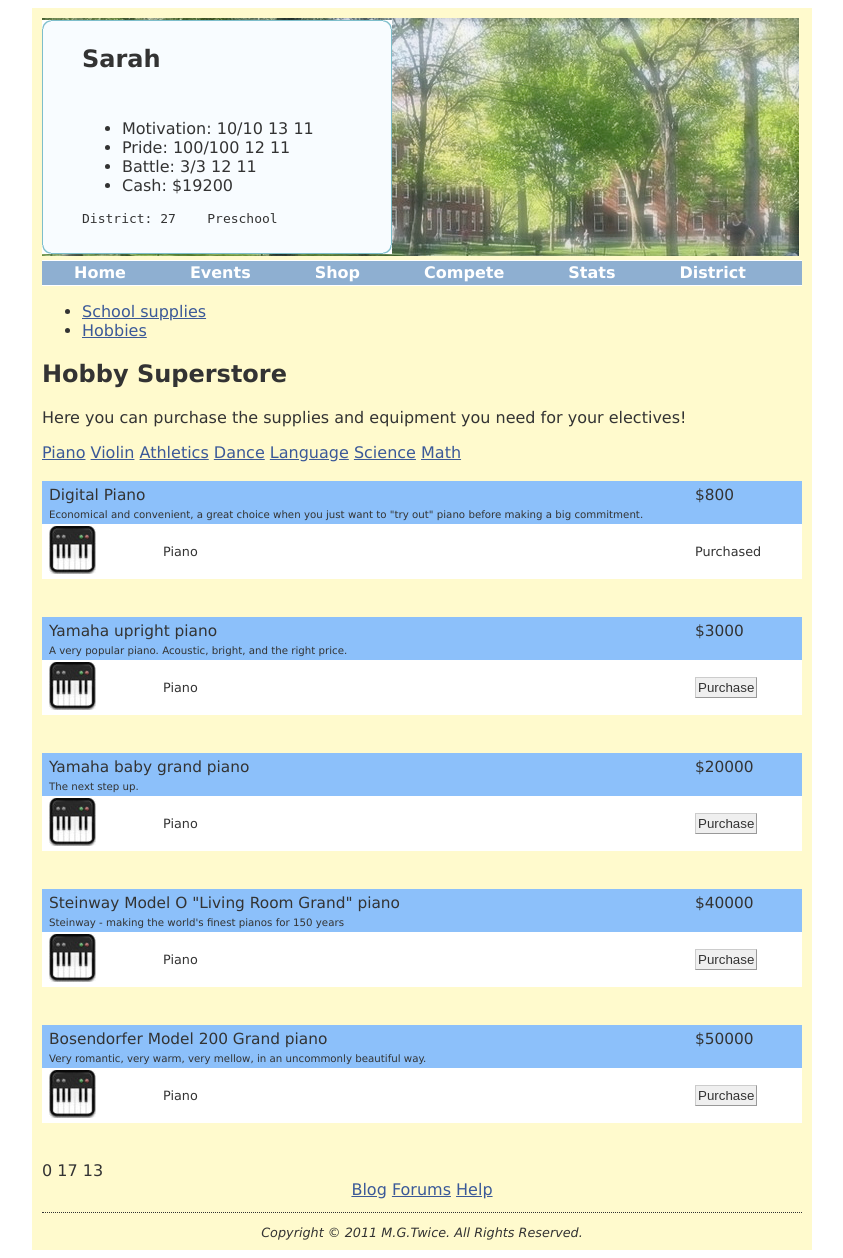
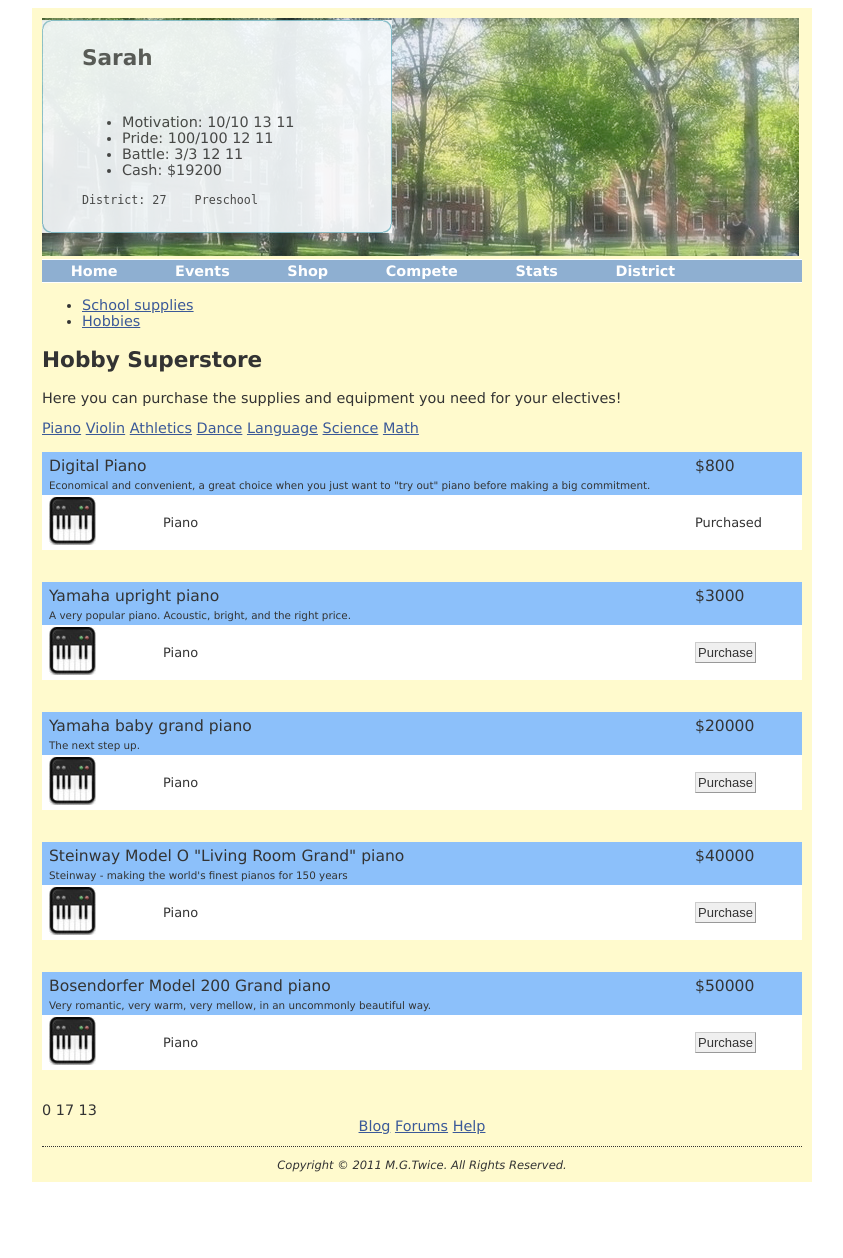
Before and after one commit to mekalika/Blue-Penguin, a PHP site: page /shop.php in a window 1280 px wide. Shown: the whole page, without its empty margins (218-1061 px from the left). After the commit the page ends 1182 px from the top, so only its background shows below. Run offline with PHP 8.4, Linux system fonts and the light colour scheme; a user stored in the database is signed in; data comes from the database, SQL or seed files in the repository; data that the repository does not hold is empty.

Commit message:
Cleaned up style.css according to Google CSS style guide. Also some minor style updates.

```diff
--- a/events.php
+++ b/events.php
@@ -178,7 +178,7 @@ function temp()
 <p>"Unlike your typical Western overscheduling soccer mom, the Chinese mother believes that...the only activities your children should be permitted to do are those in which they can eventually win a medal; and...that medal must be gold."<br><br>
 <a href="#piano">Piano</a> <a href="#violin">Violin</a> <a href="#athletics">Athletics</a> <a href="#dance">Dance</a> <a href="#language">Language</a> <a href="#science">Science</a> <a href="#math">Math</a>
 <div id='eventResult'></div>
-<div class="electivelist" id='eventList'>a</div>
+<div id='eventList'>a</div>
 $time
 <div id='info'>b</div>
 <div id='info1'>c</div>
--- a/header.php
+++ b/header.php
@@ -86,8 +86,8 @@
 <div class="topbar">
 <img src="images/harvard_logo.jpg">
 <div class="cssbox">
-<div class="cssbox_head"><h2 align="left">$characterName</h2></div>
-<div class="cssbox_body">
+<div class="cssbox-head"><h2 align="left">$characterName</h2></div>
+<div class="cssbox-body">
 <ul class = "stats">
   <li>Motivation: <span id="currMotivation">$currMotivation</span>/<span id="maxMotivation">$maxMotivation</span> <span id="motivationTimer" title=$motivationTime>a</span> <span id="motivationTime">$motivationTime</span>
   <li>Pride: <span id="currPride">$currPride</span>/<span id="maxPride">$maxPride</span> <span id="prideTimer" title=$prideTime>a</span> <span id="prideTime">$prideTime</span>
--- a/styles/style.css
+++ b/styles/style.css
@@ -1,255 +1,321 @@
-/*
-Creits: Bit Repository
-CSS Library: http://www.bitrepository.com/
+/**
+ * Copyright 2011 by Bearslug Games. All Rights Reserved.
+ *
+ * Battle of the Tiger Moms Interface Style Sheet
  */
 
-<style type="text/css">
+/**
+ * Color Map:
+ *   #3b5998 Dark blue from Facebook used for link/anchor text.
+ *   #fffacd Light yellow for background.
+ *   #333 Almost black from Facebook for dark text
+ *   #8eafd1 Medium blue for navbar, and hovering over links in subnavbar.
+ *   #d8f0f0 Light green-blue for hovering over links in navbar.
+ *   #5ca8b1 Teal green for drop-down menu.
+ *   #c0d8d8 Baby blue for hovering over links in drop-down menu.
+ *   #eceff6 Pretty light blue for subnavbar.
+ *   #a7c942 Bright green for row with column names.
+ *   #8cc0fa Bright blue for event/item name and description backgrounds.
+ *   #d2e4fc Another pretty light blue for alt rows in tables.
+ *   #d6adff Strong lilac for selected rows in tables.
+ */
 
-  lookthisup {
-    color: black; }
-
-  A:link {color: #3b5998}
-  A:visited {color: #3b5998}
+A:link {
+  color: #3b5998;
+}
+A:visited {
+  color: #3b5998;
+}
+h1 {
+  font-family: Verdana, Helvetica, Arial, SunSans-Regular, sans-serif;
+}
+h2 {
+  font-family: Verdana, Helvetica, Arial, SunSans-Regular, sans-serif;
+}
 
 body {
+  background-color: white;
+  color: black;
+  font: .9em "lucida grande", tahoma, verdana, arial, sans-serif;
   padding-left: 0;
-    font-family: "lucida grande", tahoma, verdana, arial, sans-serif;
-    font-size: .9em
-    color: black;
-    background-color: #FFFFFF; }
-
-  #container {
-    margin: auto;
-    width: 760px;
-    padding: 10px;
-    color: #333333;
-    background: #FFFACD;
 }
 
-  table {
-    font-size: .8em;
-    font-family: Verdana, Helvetica, Arial, sans-serif; }
+/* Contains the app. */
+#container {
+  background: #fffacd;
+  color: #333;
+  margin: auto;
+  padding: 10px;
+  width: 760px;
+}
 
-  .object_ok {
+/* Contains the header. */
+.topbar {
+  overflow: auto;
+  width: 100%;
+}
+
+/* Form input approved. */
+.object-ok {
   border: 1px solid green;
-    color: #333333; }
+  color: #333;
+}
 
-  .object_error {
-    border: 1px solid #AC3962;
-    color: #333333; }
+/* Form input invalid. */
+.object-error {
+  border: 1px solid #ac3962;
+  color: #333;
+}
 
+/* A pretty input box for forms. */
 input {
+  -moz-border-radius: 3px;
+  border: 1px solid #999;
+  border-left-color: #ccc;
+  border-top-color: #ccc;
+  color: #333;
+  font-size: 13px;
   margin: 5 5 5 0;
   padding: 2px;
-    border: 1px solid #999999;
-    border-top-color: #CCCCCC;
-    border-left-color: #CCCCCC;
-    color: #333333;
-    font-size: 13px
-    -moz-border-radius: 3px; }
+}
 
+/* A pretty select input for forms. */
 select {
+  -moz-border-radius: 3px;
+  border: 1px solid #999;
+  border-left-color: #ccc;
+  border-top-color: #ccc;
+  color: #333;
+  font-size: 13px;
   margin: 5 5 5 0;
   padding: 2px;
-    border: 1px solid #999999;
-    border-top-color: #CCCCCC;
-    border-left-color: #CCCCCC;
-    color: #333333;
-    font-size: 13px;
-    -moz-border-radius: 3px; }
+}
 
-  .topbar {
-    overflow: auto;
-    width: 100% }
+/* ID card. */
+/* Set the image to use and establish the lower-right position. */
+.cssbox,
+.cssbox-body,
+.cssbox-head,
+.cssbox-head h2 {
+  background: transparent url(i/img.php.png) no-repeat bottom right;
+  opacity: .9;
+}
 
-  .logo {
+.cssbox {
+  float: left;
+  margin: 20px auto;
+  /* The gap on the right edge of the image (not content padding). */
+  padding-right: 15px; /* Use to position the box. */
+  /* Intended total box width - padding-right(next). */
   position: absolute;
-    top: 2em;
-    left: 10em; }
-
-  /* set the image to use and establish the lower-right position */
-  .cssbox, .cssbox_body, .cssbox_head, .cssbox_head h2 {
-    background: transparent url(i/img.php.png) no-repeat bottom right }
-  .cssbox {
-  /* intended total box width - padding-right(next) */
-    position:absolute;
-    top: 0em;
-    float: left;
+  top: 0;
   width: 335px !important; /* IE Win = width - padding */
   width: 320px;
-  /* the gap on the right edge of the image (not content padding) */
-    padding-right: 15px; /* use to position the box */
-    margin: 20px auto }
+}
 
-  /* set the top-right image */
-  .cssbox_head{ background-position:top right;
-  /* pull the right image over on top of border */
+/* Set the top-right image. */
+.cssbox-head {
+  background-position: top right;
+  /* Pull the right image over on top of border. */
   margin-right: -15px;
-  /* right-image-gap + right-inside padding */
-    padding-right: 40px}
+  /* Right-image-gap + right-inside padding. */
+  padding-right: 40px;
+}
 
-  /* set the top-left image */
-  .cssbox_head h2 {
-    background-position:top left;
-    margin: 0; /* reset main site styles*/
-    border: 0; /* ditto */
+/* Set the top-left image. */
+.cssbox-head h2 {
+  background-position: top left;
+  border: 0; /* Ditto. */
+  height: auto !important;
+  height: 1%;
+  margin: 0; /* Reset main site styles. */
   /* padding-left = image gap + interior padding ... no padding-right */
   padding: 25px 0 15px 40px;
-    height: auto !important;
-    height: 1% } /* IE Holly Hack */
+} /* IE Holly Hack */
 
-  /* set the lower-left corner image */
-  .cssbox_body {
+/* Set the lower-left corner image. */
+.cssbox-body {
   background-position: bottom left;
-    margin-right:25px; /* interior-padding right */
-    padding:15px 0 15px 40px } /* mirror .cssbox_head right/left */
+  margin-right: 25px; /* interior-padding right */
+  padding: 15px 0 15px 40px;
+} /* mirror .cssbox-head right/left */
 
-  #nav, #nav ul {
+/* The main navbar. */
+#nav,
+#nav ul {
+  background: #8eafd1;
+  border: solid white;
+  border-width: 1px 0;
   float: left;
+  font-weight: bold;
+  line-height: 1;
+  list-style: none;
+  margin: 0 0 0 0;
+  padding: 0;
   width: 100%;
-    list-style: none;
-    line-height: 1;
-    background: #8EAFD1;
-    font-weight: bold;
-    padding: 0;
-    border: solid #FFFFFF;
-    border-width: 1px 0;
-    margin: 0 0 0em 0; }
+}
 #nav a {
+  color: white;
   display: block;
-    width: auto;
-    color: #FFFFFF;
+  padding: 0.25em 2em;
   text-decoration: none;
   text-align:center;
-    padding: 0.25em 2em; }
+  width: auto;
+}
 #nav li {
   float: left;
   padding: 0;
-    width: auto; }
+  width: auto;
+}
 #nav li ul {
+  border-width: 0.25em;
+  font-weight: bold;
+  height: auto;
+  left: -999em;
+  margin: 0;
   position: absolute;
-    left: -999em;
-    height: auto;
   w\idth: 11.25em;
-    font-weight: bold;
-    border-width: 0.25em;
-    margin: 0; }
+}
 #nav li li {
+  background: #5ca8b1;
   padding-right: 1em;
-    background:#5CA8B1; }
+}
 #nav li li:hover {
+  background: #d8f0f0;
   padding-right: 1em;
-    background: #D8F0F0; }
+}
 #nav li ul a {
-    w\idth: 6.25em; }
+  w\idth: 6.25em;
+}
 #nav li:hover ul {
-    left: auto; }
+  left: auto;
+}
 #nav li:hover {
-    background: #C0D8D8; }
+  background: #c0d8d8;
+}
 #nav li a:hover {
-    color: #333333; }
+  color: #333;
+}
 
-  h1 {
-    font-family: Verdana, Helvetica, Arial, SunSans-Regular, sans-serif }
-  h2 {
-    font-family: Verdana, Helvetica, Arial, SunSans-Regular, sans-serif }
-
-  #subnav, #subnav ul {
+/* Subnavbar. */
+#subnav,
+#subnav ul {
+  background: #eceff6;
+  border: solid white;
+  border-width: 1px 0;
   float: left;
+  font-weight: normal;
+  line-height: 1;
+  list-style: none;
+  margin: 0 0 1em 0;
+  padding: 0;
   width: 100%;
-    list-style: none;
-    line-height: 1;
-    background: #eceff6;
-    font-weight: normal;
-    padding: 0;
-    border: solid #FFFFFF;
-    border-width: 1px 0;
-    margin: 0 0 1em 0; }
+}
 #subnav a {
+  color: #333;
   display: block;
+  padding: 0.25em 2em;
+  text-align: center;
+  text-decoration: none;
   width: auto;
-    color: #333333;
-    text-decoration: none;
-    text-align: center;
-    padding: 0.25em 2em; }
+}
 #subnav li {
   float: left;
   padding: 0;
-    width: auto; }
+  width: auto;
+}
 #subnav li ul {
+  border-width: 0.25em;
+  font-weight: bold;
+  height: auto;
+  left: -999em;
+  margin: 0;
   position: absolute;
-    left: -999em;
-    height: auto;
   w\idth: 11.25em;
-    font-weight: bold;
-    border-width: 0.25em;
-    margin: 0; }
+}
 #subnav li:hover {
-    background: #8EAFD1;
-    color: #333333; }
+  background: #8eafd1;
+  color: #333;
+}
 #subnav li a:hover {
-    color: #333333; }
+  color: #333;
+}
 
-  .electivelist {
-    font-family: Verdana, Helvetica, Arial, sans-serif; }
-
+/* Copyright info, etc. on bottom of page. */
 address {
+  border-top: thin dotted;
   font-size:.8em;
   margin-top: 1em;
   padding-top: 1em;
-    border-top: thin dotted }
+}
 
+/* Table used for traits and schools. */
 #traits {
-    font-family: Verdana, Helvetica, Arial, sans-serif;
+  border-collapse: collapse;
+  font: .9em Verdana, Helvetica, Arial, sans-serif;
   width: 100%;
-    border-collapse: collapse; }
-  #traits td, #traits th {
+}
+#traits td,
+#traits th {
+  border: 0;
   font-size: 1em;
-    border: 0px solid #98bf21;
-    padding: 15px 8px 2px 7px; }
+  padding: 15px 8px 2px 7px;
+}
 #traits th {
+  background-color: #a7c942;
+  color: white;
   font-size: 1.1em;
-    text-align: left;
   padding-top: 5px;
   padding-bottom: 4px;
-    background-color: #A7C942;
-    color:#ffffff; }
+  text-align: left;
+}
 #traits tr td {
+  background-color: white;
   color: #333333;
-    background-color: #ffffff; }
+}
 #traits tr.alt td {
-    color: #333333;
-    background-color: #D2E4FC; }
+  background-color: #d2e4fc;
+  color: #333;
+}
 #traits tr.selected td {
-    color: #333333;
-    background-color: #D6ADFF; }
+  background-color: #d6adff;
+  color: #333;
+}
 
+/* Table used for events and items. */
 #events {
-    font-family:Verdana, Helvetica, Arial, sans-serif;
+  border-collapse: collapse;
+  font: .9em Verdana, Helvetica, Arial, sans-serif;
   width: 100%;
-    border-collapse:collapse; }
-  #events td, #events th {
+}
+#events td,
+#events th {
+  border: 0;
   font-size: 1em;
-    border: 0px solid #98bf21;
-    padding: 15px 8px 2px 7px; }
+  padding: 15px 8px 2px 7px;
+}
 #events th {
-    font-size: 1.2em;
-    text-align: left;
-    padding-top: 5px;
-    padding-bottom: 4px;
-    background-color: #A7C942;
-    color: #ffffff; }
-  #events tr.eventname td {
+  background-color: #a7c942;
+  color: white;
   font-size: 1.2em;
   padding-top: 5px;
   padding-bottom: 4px;
-    background-color: #8CC0FA; }
+  text-align: left;
+}
+#events tr.eventname td {
+  background-color: #8cc0fa;
+  font-size: 1.2em;
+  padding-top: 5px;
+  padding-bottom: 4px;
+}
 #events tr.eventdescription td {
+  background-color: #8cc0fa;
   font-size: .8em;
-    padding-top: 0px;
+  padding-top: 0;
   padding-bottom: 4px;
-    background-color: #8CC0FA; }
+}
 #events tr td {
-    color: #333333;
-    background-color: #ffffff;
-    padding-top: 0px;}
+  background-color: white;
+  color: #333;
+  padding-top: 0;
+}
```
Lines whose indentation alone changed are shown as unchanged.
